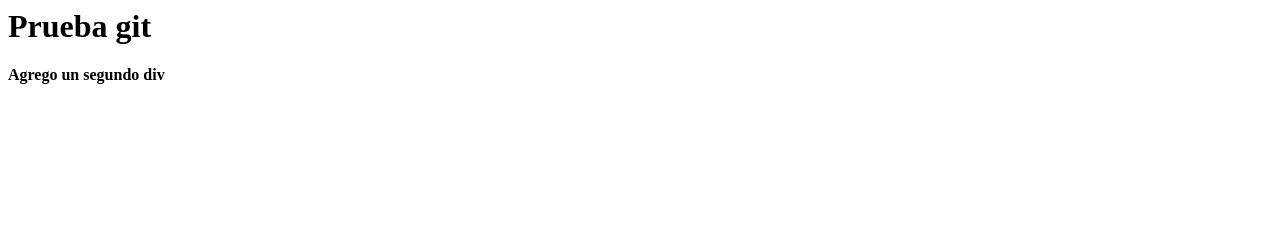
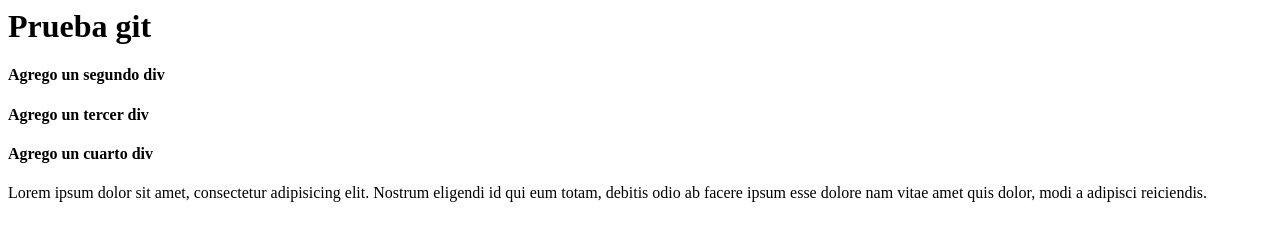
Before and after one commit to perkirch/inicioGit, a plain HTML site: page index.html in a window 1280 px wide. Drawn offline with Linux system fonts and the light colour scheme.

Commit message:
agregué un cuarto div y un parrafo en index

```diff
--- a/index.html
+++ b/index.html
@@ -6,3 +6,13 @@
 <div>
     <h4>Agrego un segundo div</h4>
 </div>
+
+<div>
+    <h4>Agrego un tercer div</h4>
+</div>
+<div>
+    <h4>Agrego un cuarto div</h4>
+</div>
+<p>
+    Lorem ipsum dolor sit amet, consectetur adipisicing elit. Nostrum eligendi id qui eum totam, debitis odio ab facere ipsum esse dolore nam vitae amet quis dolor, modi a adipisci reiciendis.
+</p>
```
